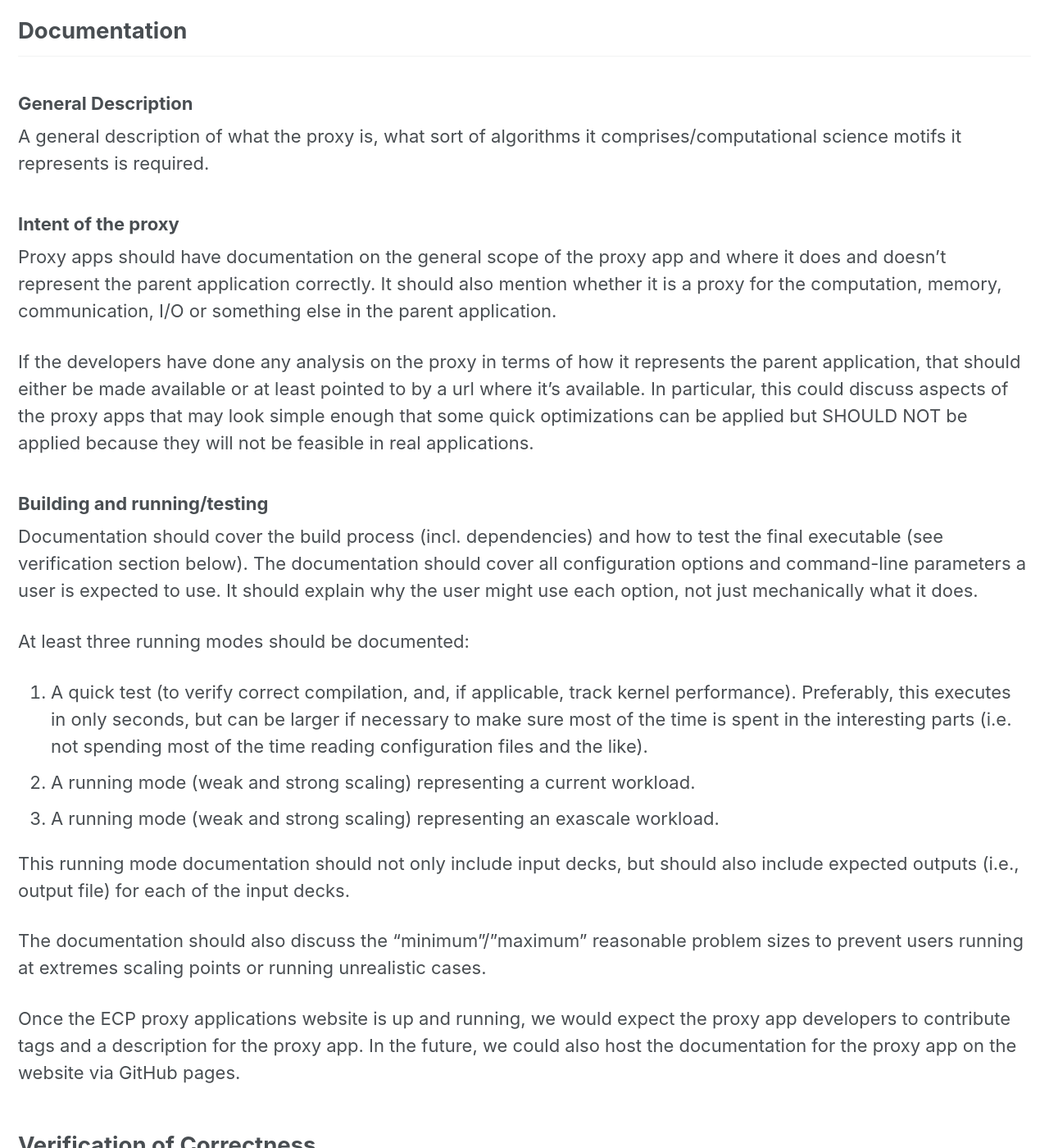
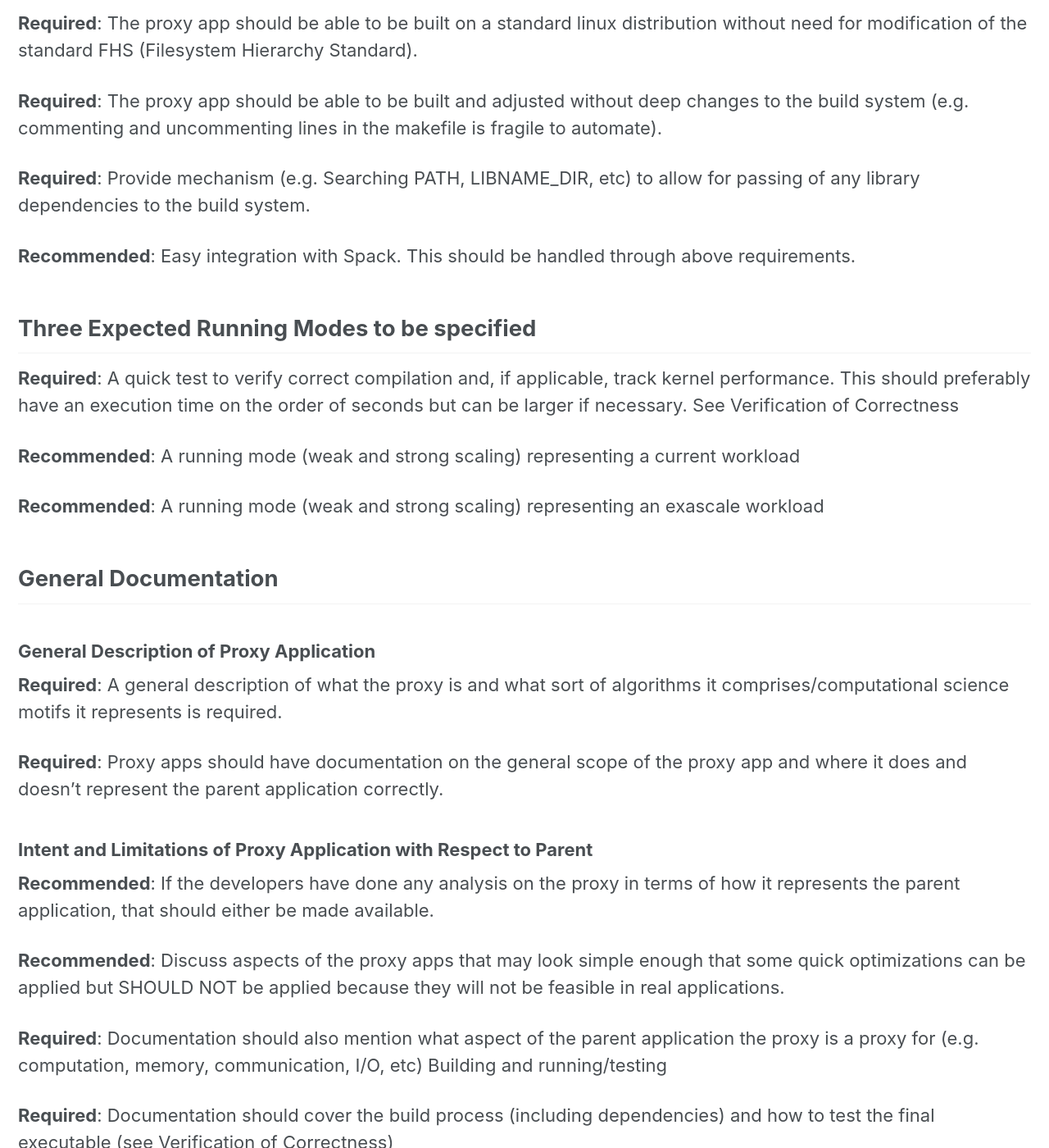
Before and after one commit to proxyapps/proxyapps.github.io, a Jekyll site: the page built from _pages/standards.md, in a window 1280 px wide and 1400 px high, scrolled down 1475 px. Shown: the whole window at 82% size. Built offline with Jekyll 4.4.1, drawn with Linux system fonts in a browser that asks for light colours; some of the changed text lies outside the part shown.

Commit message:
Migrated proxy standards to web page (#38)

```diff
--- a/_pages/standards.md
+++ b/_pages/standards.md
@@ -3,7 +3,6 @@ layout: splash
 permalink: /standards/
 title: Standards
 ---
-
 
 # Proxy App Quality Standards and Best Practices
 
@@ -16,104 +15,79 @@ Proxy App team.  Standards and practices in this guide are designated as either
 required or recommended.  Over time, we expect to increase the overall quality
 of the proxy app suite by promoting some recommended practices to requirements.
 
+
+## Design
+**Recommended**: Follow DRY (Don't Repeat Yourself) practices and refactor code common or beneficial to multiple applications into library dependencies
+
 ## Code Distribution and Availability
 **Required**: All proxy app source code must be publicly available.
 
-**Required**: Provide a stable release tarball or a git tag or commit that points
-to a stable release.
+**Required**: Provide a stable release tarball or a git tag or commit that points to a stable release.
 
-**Recommended**: A source code repository (e.g. on github) is the preferred
-mechanism to distribute source code as it also provides an easy way of
-funneling changes from the proxy team or vendors back to the upstream
-developers.  Distributing code as a web link to a tarball is discouraged, but
-is acceptable.  Private git/svn repositories or email/forms to request source
-code are not acceptable.
+**Recommended**: A source code repository (e.g. on github) is the preferred mechanism to distribute source code as it also provides an easy way of funneling changes from the proxy team or vendors back to the upstream developers.  Distributing code as a web link to a tarball is discouraged, but is acceptable.  Private git/svn repositories or email/forms to request source code are not acceptable.
 
-**Recommended**: Create a spackage to distribute your proxy through Spack. The
-Proxy App Team will assist with the creation of spackages.
+**Recommended**:  Create a spackage to distribute your proxy through Spack. The Proxy App Team will assist with the creation of spackages.
 
-**Recommended**: Proxy apps should be self-contained.  Proxy apps with large or
-complex library dependencies will be difficult or impossible to run on minimal
-testbed or simulator platforms that are typically used by vendors during early
-design phases.  If dependencies are necessary, creation of a spackage to
-distribute the proxy along with the required dependencies will greatly assist
-potential proxy users.  Note that Spack already ships many libraries, (e.g.
-lapack, kokkos),
+**Recommended**: Proxy apps should be self-contained.  Proxy apps with large or complex library dependencies will be difficult or impossible to run on minimal testbed or simulator platforms that are typically used by vendors during early design phases.  If dependencies are necessary, creation of a spackage to distribute the proxy along with the required dependencies will greatly assist potential proxy users.  Note that Spack already ships many libraries, (e.g. lapack, kokkos),
 
 ## Build Systems
+**Required**: Build system that exposes common flags and variables (e.g. CXX, CXXFLAGS, CC, CFLAGS, FC, FLAGS, LDFLAGS, etc.) for easy testing
 
-In short, we require that the proxy app be downloadable/installable using the
-Spack package manager (github.com/llnl/spack). However, we will help with the
-initial spack package (spackage) when needed. Spack has very good support with
-CMake for easy integration but anything with a functioning spackage is
-acceptable. Spack supports makefiles, but the proxy apps should provide an easy
-mechanism to set compiler and linker flags without having to do deep changes to
-the build system (e.g. commenting and uncommenting lines in the makefile is
-fragile to automate). In general the proxy app should be able to be built on a
-standard linux distribution without need for modification of the standard FHS.
+**Required**: The proxy app should be able to be built on a standard linux distribution without need for modification of the standard FHS (Filesystem Hierarchy Standard).
 
-## Documentation
+**Required**: The proxy app should be able to be built and adjusted without deep changes to the build system (e.g. commenting and uncommenting lines in the makefile is fragile to automate).
 
-### General Description
+**Required**: Provide mechanism (e.g. Searching PATH, LIBNAME_DIR, etc) to allow for passing of any library dependencies to the build system.
 
-A general description of what the proxy is, what sort of algorithms it
-comprises/computational science motifs it represents is required.
+**Recommended**: Easy integration with Spack. This should be handled through above requirements.
 
-### Intent of the proxy
+## Three Expected Running Modes to be specified
+**Required**: A quick test to verify correct compilation and, if applicable, track kernel performance. This should preferably have an execution time on the order of seconds but can be larger if necessary. See Verification of Correctness
 
-Proxy apps should have documentation on the general scope of the proxy app and
-where it does and doesn't represent the parent application correctly. It should
-also mention whether it is a proxy for the computation, memory, communication,
-I/O or something else in the parent application.
+**Recommended**: A running mode (weak and strong scaling) representing a current workload
 
-If the developers have done any analysis on the proxy in terms of how it
-represents the parent application, that should either be made available or at
-least pointed to by a url where it's available. In particular, this could
-discuss aspects of the proxy apps that may look simple enough that some quick
-optimizations can be applied but SHOULD NOT be applied because they will not be
-feasible in real applications.
+**Recommended**: A running mode (weak and strong scaling) representing an exascale workload
 
-### Building and running/testing
-Documentation should cover the build process (incl. dependencies) and how to
-test the final executable (see verification section below). The documentation
-should cover all configuration options and command-line parameters a user is
-expected to use. It should explain why the user might use each option, not just
-mechanically what it does.
+## General Documentation
+### General Description of Proxy Application
+**Required**: A general description of what the proxy is and what sort of algorithms it comprises/computational science motifs it represents is required.
 
-At least three running modes should be documented:
-1. A quick test (to verify correct compilation, and, if applicable, track
-kernel performance). Preferably, this executes in only seconds, but can be
-larger if necessary to make sure most of the time is spent in the interesting
-parts (i.e. not spending most of the time reading configuration files and the
-like).
-2. A running mode (weak and strong scaling) representing a current workload.
-3. A running mode (weak and strong scaling) representing an exascale workload.
+**Required**: Proxy apps should have documentation on the general scope of the proxy app and where it does and doesn't represent the parent application correctly.
 
-This running mode documentation should not only include input decks, but should
-also include expected outputs (i.e., output file) for each of the input decks.
+### Intent and Limitations of Proxy Application with Respect to Parent
+**Recommended**: If the developers have done any analysis on the proxy in terms of how it represents the parent application, that should either be made available.
 
-The documentation should also discuss the "minimum"/"maximum" reasonable
-problem sizes to prevent users running at extremes scaling points or running
-unrealistic cases.
+**Recommended**: Discuss aspects of the proxy apps that may look simple enough that some quick optimizations can be applied but SHOULD NOT be applied because they will not be feasible in real applications.
 
-Once the ECP proxy applications website is up and running, we would expect the
-proxy app developers to contribute tags and a description for the proxy app. In
-the future, we could also host the documentation for the proxy app on the
-website via GitHub pages.
+**Required**: Documentation should also mention what aspect of the parent application the proxy is a proxy for (e.g. computation, memory, communication, I/O, etc)
+Building and running/testing
+
+**Required**: Documentation should cover the build process (including dependencies) and how to test the final executable (see Verification of Correctness)
+
+**Required**: Documentation should cover all configuration options and command-line parameters a user is expected to use.
+
+**Recommended**: Documentation should explain why the user might use each option, not just what they do
+Running mode documentation
+
+**Required**: The running mode documentation should not only include input decks but should also include expected outputs for each of the input decks. See Verification of Correctness
+
+**Recommended**: The documentation should discuss "minimum"/"maximum" reasonable problem sizes to prevent users running at extreme scaling points or running unrealistic cases
 
 ## Verification of Correctness
+**Required**: Inclusion of automatable regression test that checks the final output against a known good reference
 
-Inclusion of automatable regression tests that, bare minimum, check the final
-output against a known good reference within some acceptable threshold based
-upon the science being simulated. Test should cover most code paths provided by
-the proxy app. We will help with measuring code coverage numbers.
+**Recommended**: Compare against reference within some acceptable threshold based upon the science being simulated
 
-## Performance metrics/models
+**Recommended**: Tests should cover most code paths provided by the proxy app. We will help with measuring code coverage numbers
+Reported Performance metrics/models
 
-The proxy app should include a figure of merit (FOM) that the vendors can use
-to compare performance under different conditions. This could be based on the
-science being simulated or what the proxy app is stressing (computational
-power, memory etc.) It should also, if applicable, include one or more timers
-around the most important code regions and have an option to output the
-execution time of those regions.  It would be nice if the proxy app ships with
-a performance model based on the resource it is stressing.
+**Required**: The proxy app should include a figure of merit (FOM) that the vendors can use to compare performance under different conditions. This could be based on the science being simulated or what the proxy app is stressing (computational power, memory etc.). This should be representative of the performance of the parent application
+
+**Recommended**: If applicable, include one or more timers around the most important code regions and have an option to output the execution time of those regions.
+
+**Recommended**: If applicable, include a performance model based on the resource it is stressing
+
+## ECP Proxy Applications Website Contributions
+**Required**: Provide a description of the proxy app
+
+**Recommended**: Contribute tags to facilitate indexing of proxy apps.
```
